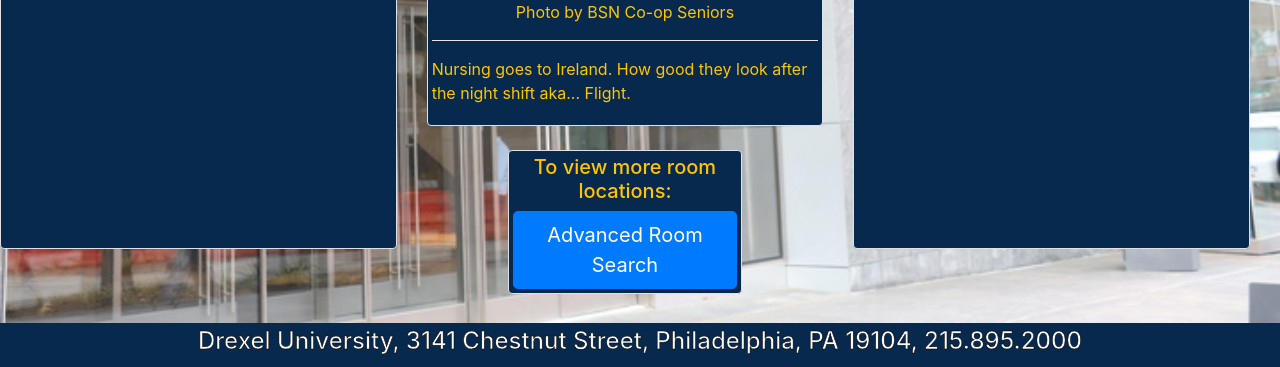
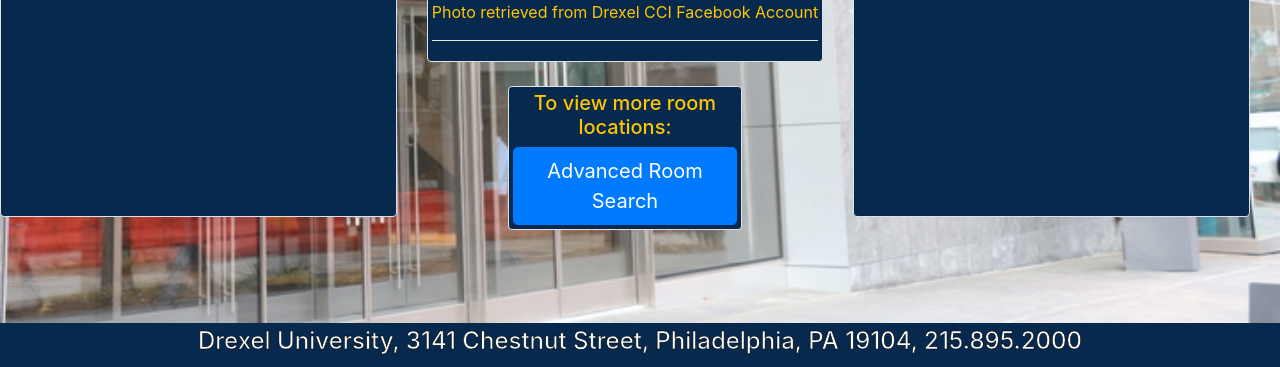
Before and after one commit to das446/iCommons, a Django app: page / in a window 1280 px wide. Shown: the part 663-1030 px from the top of the page. Run offline with Django 3.2, Linux system fonts and the light colour scheme; data that the repository does not hold is empty; parts of the project's set-up code (start-up, migrations or seed data) failed here and were passed over; some libraries are stand-ins or nearby versions.

Commit message:
Removed the old caption and added that the picture was retrieved from the Drexel CCI Facebook account.

```diff
--- a/iCommons/templates/home.html
+++ b/iCommons/templates/home.html
@@ -35,9 +35,8 @@
         <h1 class="text-center"> Welcome! </h1>
         <hr style="background-color: white; color:white;" />
         <img src="{{ image.url }}" alt="..." class="mx-auto d-block fit-image">
-        <p class="text-center"> Photo by BSN Co-op Seniors </p>
+        <p class="text-center"> Photo retrieved from Drexel CCI Facebook Account </p>
         <hr style="background-color: white; color:white;" />
-        <p> Nursing goes to Ireland. How good they look after the night shift aka... Flight. </p>
       </div>
       <div class="col-md-8 mt-4 align-items-center mx-auto d-block">
         <div class="img-thumbnail" style="background-color: #07294D; color:#FFC600;">
```
